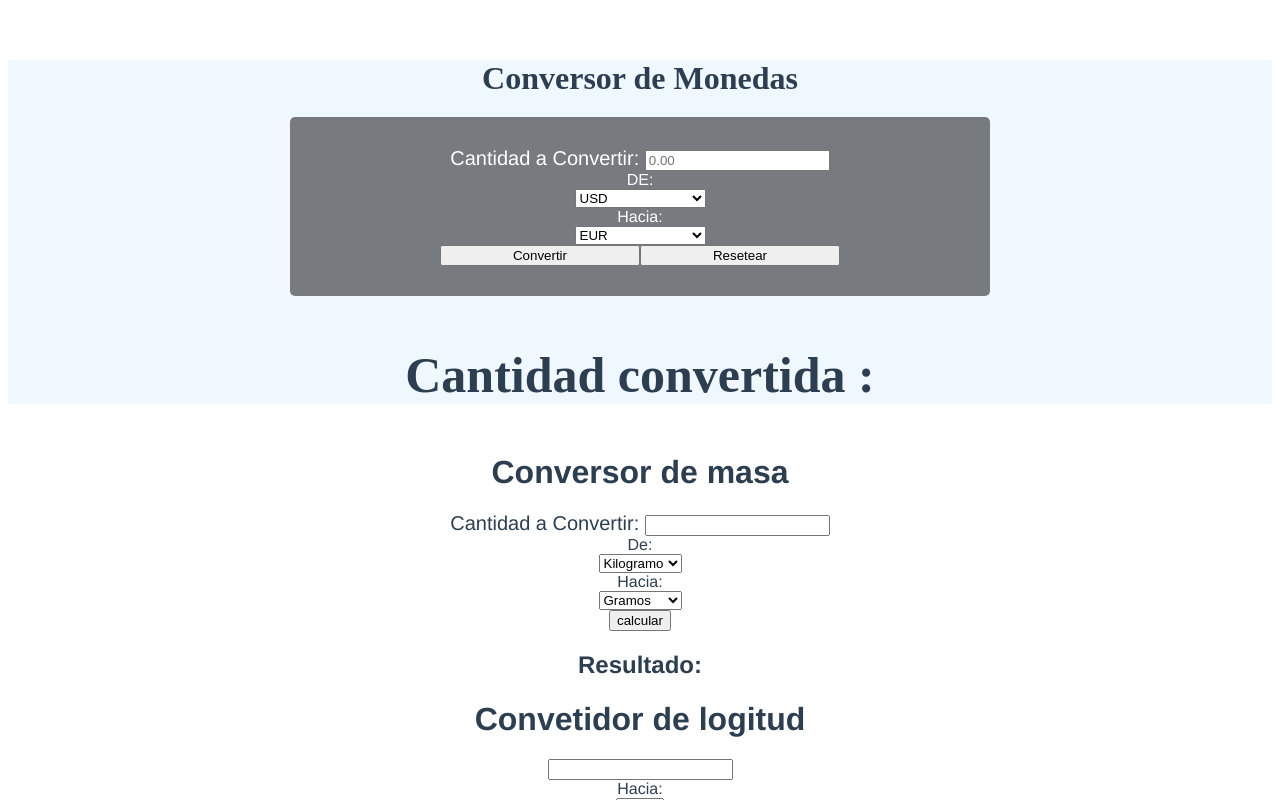
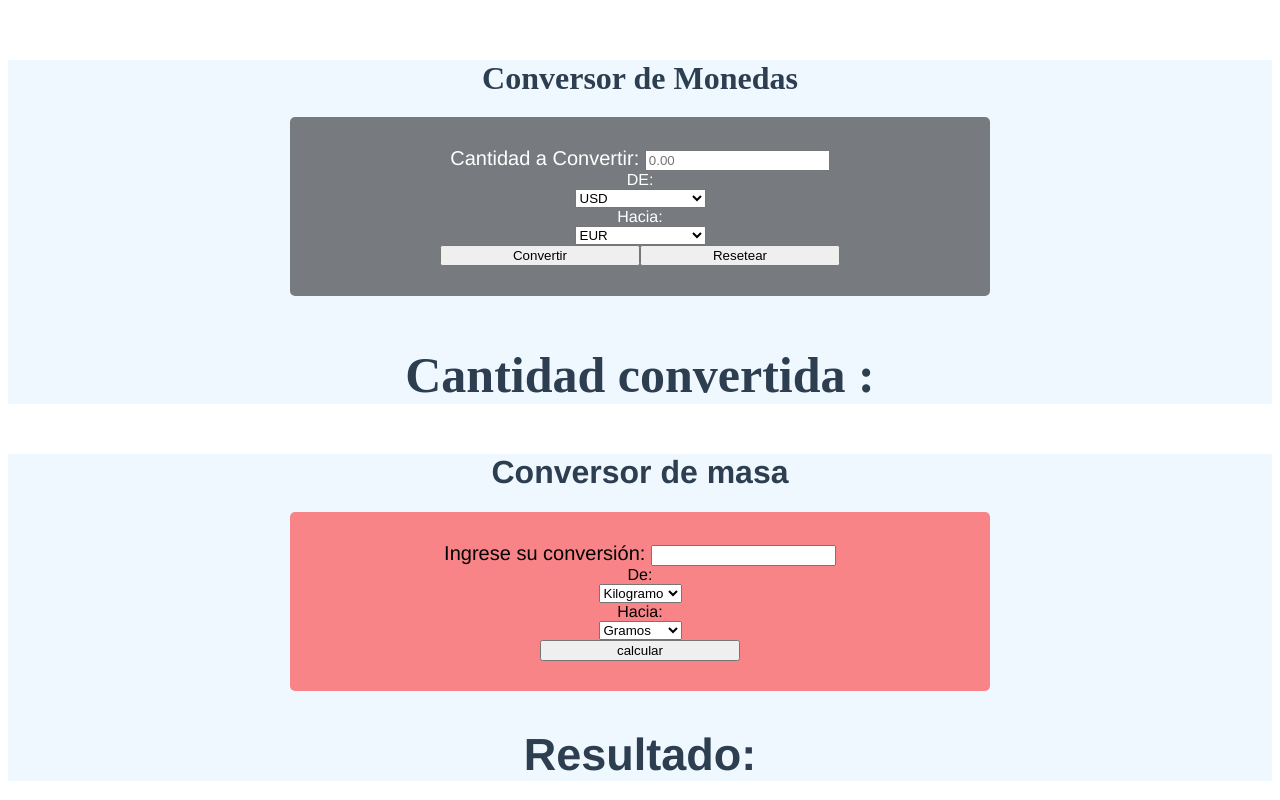
Before and after one commit to CesarAndreChavezHerrera/aprendisajeVue, a Vue app in the folder componetes/: page / in a window 1280 px wide. Shown: the top 800 px of the page. Built offline with nearby package versions, Linux system fonts and the light colour scheme.

Commit message:
Conversosr de Masas 2.1

```diff
--- a/componetes/src/components/Masa.vue
+++ b/componetes/src/components/Masa.vue
@@ -1,10 +1,10 @@
 <template>
-    <div>
+<div class="Body">
         <h1>Conversor de masa</h1>
-
+    <div class="Main">
         <div class="form-group">
 				<label for="oamount">
-					Cantidad a Convertir:
+					Ingrese su conversión:
 				</label>
 				<input type="text" v-model="entrada_numero"
 					class="form-control searchBox"
@@ -32,9 +32,15 @@
             <option value="T">Tonelada</option>
         </select>
         <br>
-        <button v-on:click="calcular">calcular</button>
+        <button v-on:click="calcular" class="btn btn-calcular">calcular</button>
+    </div>
+    <div id="Resultado" class="text-center">
         <h2>Resultado:{{salida}}</h2>
+        <span class="finalValue"
+					style="color:green;">
+		</span>
     </div>
+</div>
 </template>
 <script>
 
@@ -43,7 +49,7 @@ export default ({
     data(){
         return{
             entrada_numero:"",
-            conversiones_gramos:{ "g":1,"kg":0.001,"onz":0.0237,"lb":0.002205,"T":0.000001102},
+            conversiones_gramos:{ "g":1,"kg":0.001,"onz":0.03528,"lb":0.002205,"T":0.000001102},
             salida: "",
             toRate: "g",
             fromRate:"kg"
@@ -59,3 +65,23 @@ export default ({
 })
 
 </script>
+<style>
+.Body {
+	background-color: aliceblue;
+	background-position: center;
+	background-size: cover;
+	background-attachment: fixed;
+	background-repeat: no-repeat;
+}
+.Main {
+	width: 50vw;
+	margin: auto;
+	padding: 30px;
+	border-radius: 5px;
+	background-color: rgba(255, 0, 0, 0.472);
+	color: rgb(0, 0, 0);
+}
+#Resultado h2 {
+	font-size: 45px;
+}
+</style>
```
